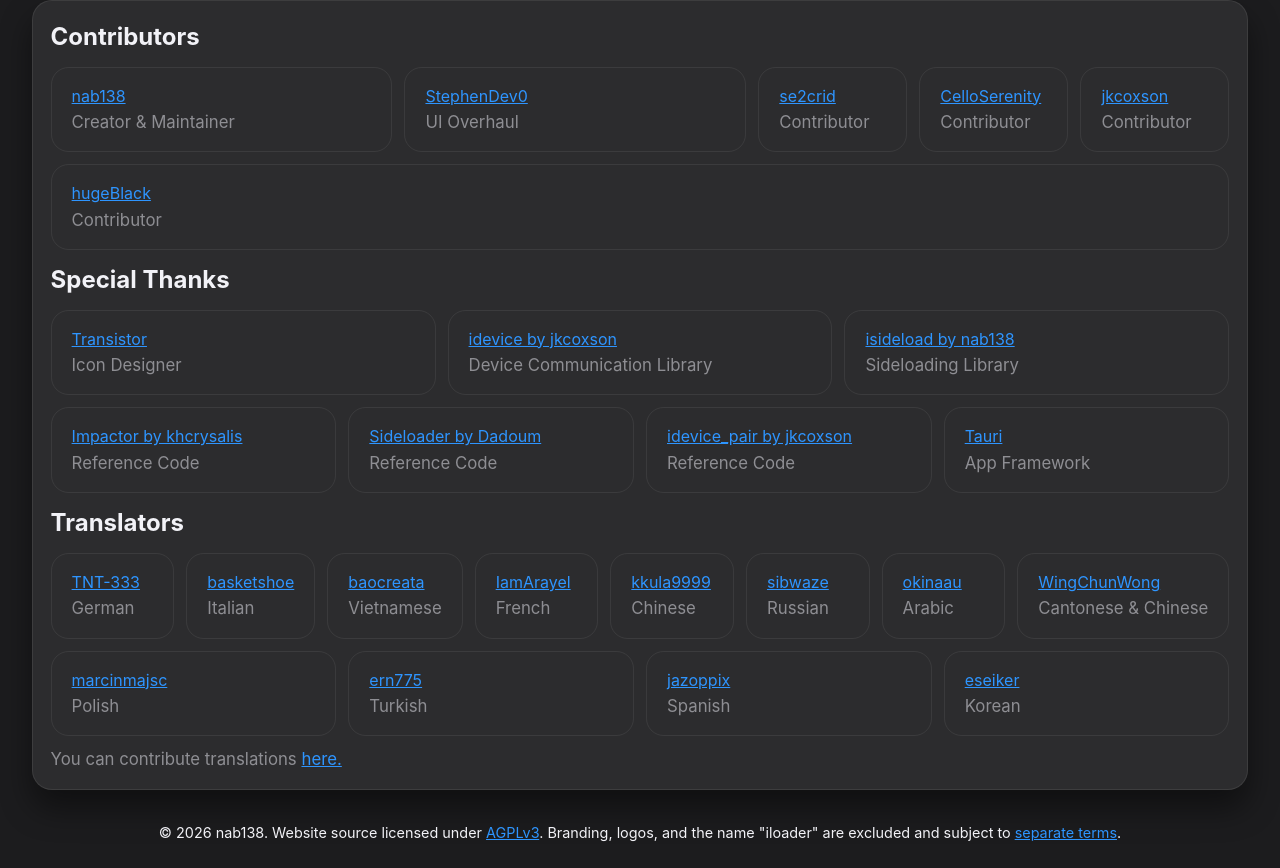
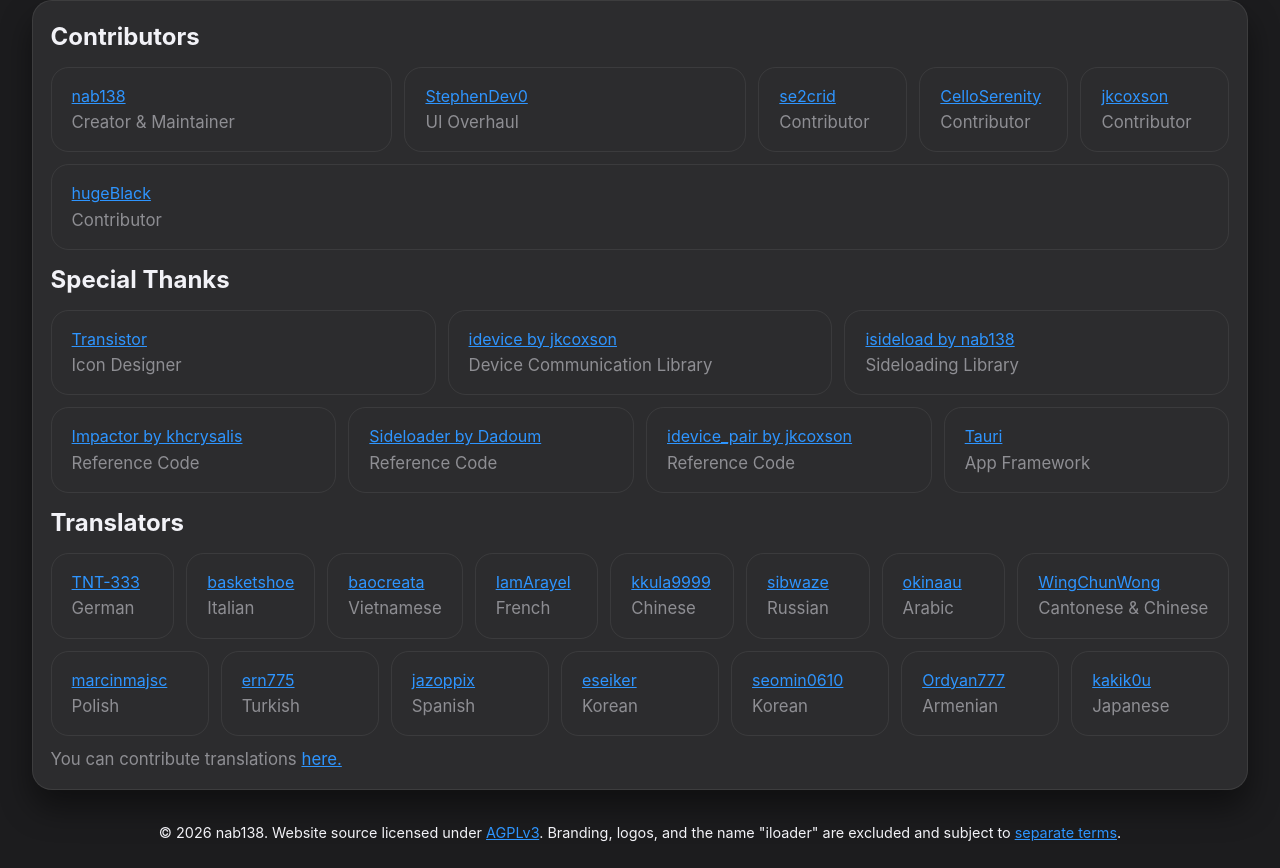
Before and after one commit to nab138/iloader-website, a React (Vite) app: page / in a window 1280 px wide. Shown: the part 1257-2125 px from the top of the page. Built offline with nearby package versions, Linux system fonts and the light colour scheme.

Commit message:
Update translator credits

```diff
--- a/src/App.tsx
+++ b/src/App.tsx
@@ -190,6 +190,24 @@
               </a>
               <span className="subtitle">Korean</span>
             </div>
+            <div className="card">
+              <a href="https://github.com/seomin0610" target="_blank">
+                seomin0610
+              </a>
+              <span className="subtitle">Korean</span>
+            </div>
+            <div className="card">
+              <a href="https://github.com/Ordyan777" target="_blank">
+                Ordyan777
+              </a>
+              <span className="subtitle">Armenian</span>
+            </div>
+            <div className="card">
+              <a href="https://github.com/kakik0u" target="_blank">
+                kakik0u
+              </a>
+              <span className="subtitle">Japanese</span>
+            </div>
           </div>
           <p className="subtitle">
             You can contribute translations{" "}
```
Also changed, not shown: src/App.css (line endings or trailing spaces).
